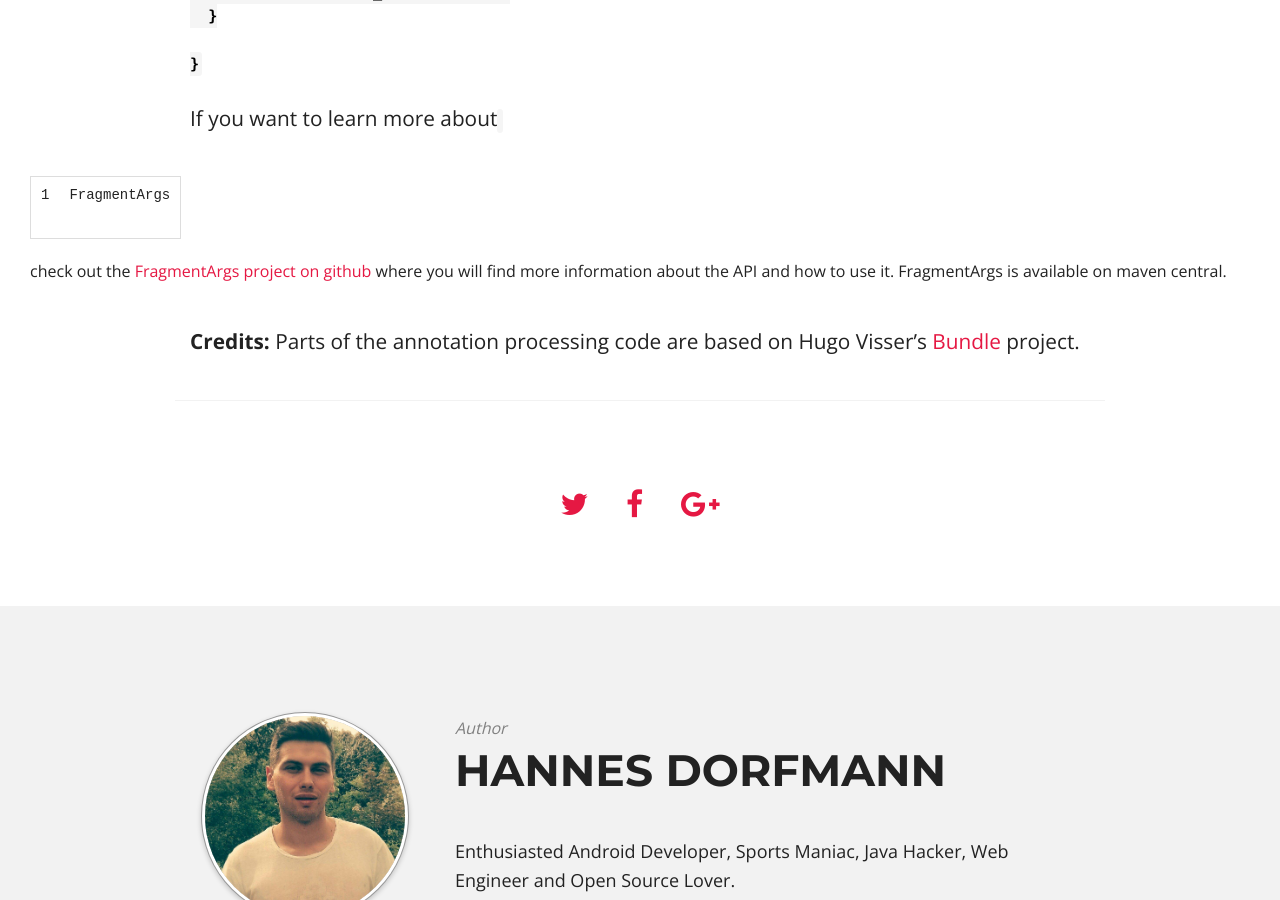
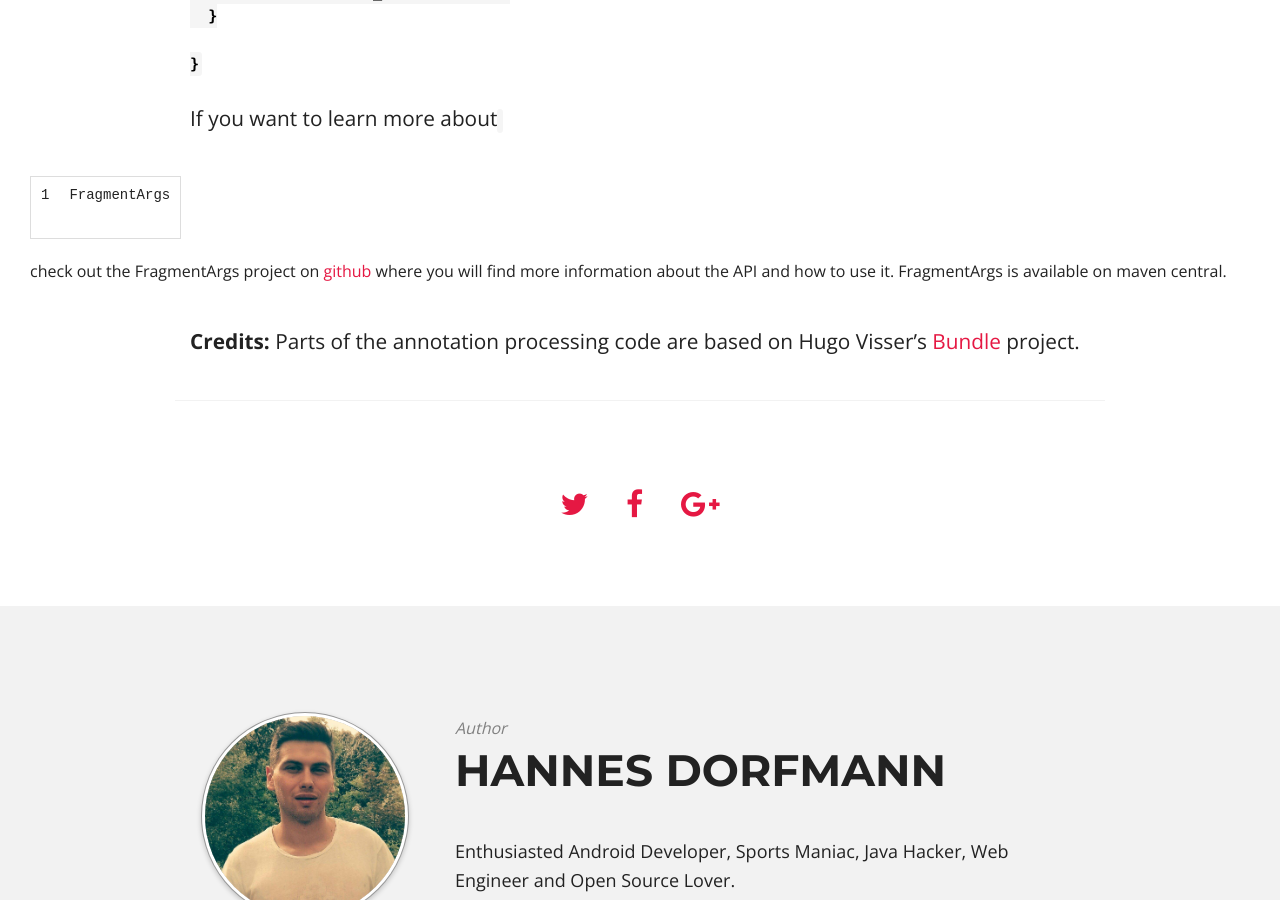
Before and after one commit to sockeqwe/website-old, a Jekyll site: the page built from _posts/2014-09-15-fragmentargs.md, in a window 1280 px wide and 900 px high, scrolled down 7554 px. Built offline with Jekyll 4.4.1, drawn with Linux system fonts in a browser that asks for light colours; nearby versions of some CDN libraries; comment, search, counter and statistics services are not loaded.

Commit message:
basefragment

```diff
--- a/_posts/2014-09-15-fragmentargs.md
+++ b/_posts/2014-09-15-fragmentargs.md
@@ -181,6 +181,6 @@ public class MyFragment extends BaseFragment {
 }
 {% endhighlight %}
 
-If you want to learn more about `FragmentArgs` check out the [FragmentArgs project on github](https://github.com/sockeqwe/fragmentargs) where you will find more information about the API and how to use it. FragmentArgs is available on maven central.
+If you want to learn more about `FragmentArgs` check out the FragmentArgs project on [github](https://github.com/sockeqwe/fragmentargs) where you will find more information about the API and how to use it. FragmentArgs is available on maven central.
 
 **Credits:** Parts of the annotation processing code are based on Hugo Visser's [Bundle](https://bitbucket.org/hvisser/bundles) project.
```
